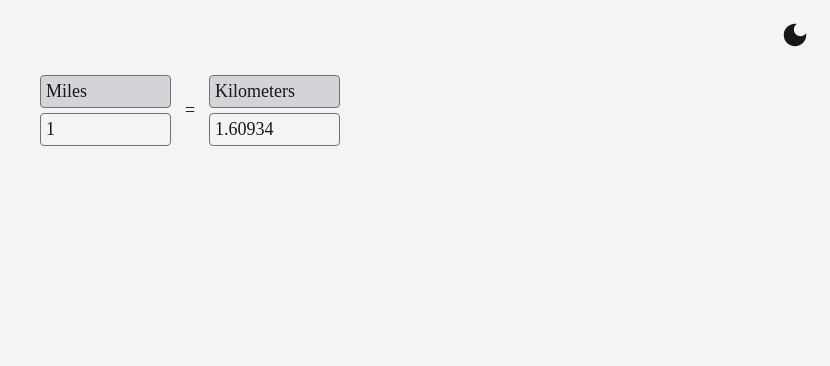
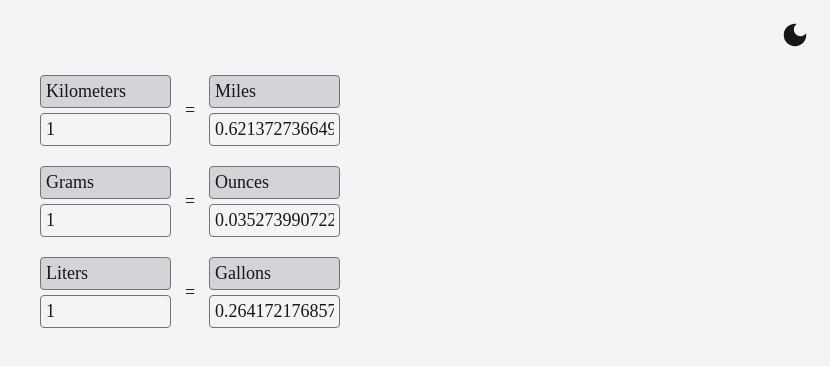
Before and after one commit to alexshenker/akulometrics, a React (Create React App) app: page / in a window 1280 px wide. Shown: the top 366 px of the page, without its empty margins (450-1280 px from the left). Built offline with nearby package versions, Linux system fonts and the light colour scheme.

Commit message:
converter was made generic and usable with all unit types - all converters applied to the root page

```diff
--- a/src/App.tsx
+++ b/src/App.tsx
@@ -3,15 +3,57 @@ import Header from "./components/Header/Header";
 import useTheme from "./utils/hooks/useTheme";
 import Converter from "./components/Converter/Converter";
 import "./global.css";
+import { useState } from "react";
+import { Distance, distances } from "./utils/unitConversion/distance/type";
+import convert from "./utils/unitConversion/convert";
+import Stack from "./components/Stack";
+import { Mass, masses } from "./utils/unitConversion/mass/type";
+import { Volume, volumes } from "./utils/unitConversion/volume/type";
 
 const App = (): JSX.Element => {
   const t = useTheme();
+
+  const [distanceType1, setDistanceType1] = useState<Distance>("km");
+  const [distanceType2, setDistanceType2] = useState<Distance>("mi");
+
+  const [massType1, setMassType1] = useState<Mass>("g");
+  const [massType2, setMassType2] = useState<Mass>("oz");
+
+  const [volumeType1, setVolumeType1] = useState<Volume>("L");
+  const [volumeType2, setVolumeType2] = useState<Volume>("gal");
 
   return (
     <div className={style.app} data-theme={t.theme}>
       <Header />
 
-      <Converter />
+      <Stack gap="20px">
+        <Converter
+          type1={distanceType1}
+          type2={distanceType2}
+          setType1={setDistanceType1}
+          setType2={setDistanceType2}
+          converter={convert.distance}
+          options={distances}
+        />
+
+        <Converter
+          type1={massType1}
+          type2={massType2}
+          setType1={setMassType1}
+          setType2={setMassType2}
+          converter={convert.mass}
+          options={masses}
+        />
+
+        <Converter
+          type1={volumeType1}
+          type2={volumeType2}
+          setType1={setVolumeType1}
+          setType2={setVolumeType2}
+          converter={convert.volume}
+          options={volumes}
+        />
+      </Stack>
     </div>
   );
 };
--- a/src/components/Converter/Converter.tsx
+++ b/src/components/Converter/Converter.tsx
@@ -1,24 +1,34 @@
 import { useCallback, useState } from "react";
-import { Distance, distances } from "../../utils/unitConversion/distance/type";
+import { Distance } from "../../utils/unitConversion/distance/type";
 import stringToNum from "../../utils/stringToNum";
-import convert from "../../utils/unitConversion/convert";
+import { Converter as ConverterFunc } from "../../utils/unitConversion/convert";
 import Row from "../Row";
 import Stack from "../Stack";
 import Dropdown from "../Dropdown/Dropdown";
 import Input from "../Input/Input";
 import unitToLabel from "../../utils/unitConversion/unitToLabel";
+import { Mass } from "../../utils/unitConversion/mass/type";
+import { Volume } from "../../utils/unitConversion/volume/type";
 
-const Converter = (): JSX.Element => {
-  const [type1, setType1] = useState<Distance>("mi");
+interface Props<T extends Distance | Mass | Volume> {
+  type1: T;
+  type2: T;
+  setType1: (t: T) => void;
+  setType2: (t: T) => void;
+  converter: Record<T, ConverterFunc<T>>;
+  options: readonly T[];
+}
+
+const Converter = <T extends Distance | Mass | Volume>(
+  props: Props<T>,
+): JSX.Element => {
   const [units1, setUnits1] = useState<string>("1");
-
-  const [type2, setType2] = useState<Distance>("km");
   const [units2, setUnits2] = useState<string>(
     (() => {
       const numeric = stringToNum(units1);
       return numeric === null
         ? ""
-        : `${convert.distance[type1](numeric).to(type2)}`;
+        : `${props.converter[props.type1](numeric).to(props.type2)}`;
     })(),
   );
 
@@ -29,21 +39,29 @@ const Converter = (): JSX.Element => {
 
   const updateUnits1 = useCallback(
     (newUnits: string) => {
+      if (newUnits === "") {
+        return reset();
+      }
+
       const numeric = stringToNum(newUnits);
 
       if (numeric === null) {
-        return reset();
+        return;
       }
 
       setUnits1(newUnits);
 
-      setUnits2(`${convert.distance[type1](numeric).to(type2)}`);
+      setUnits2(`${props.converter[props.type1](numeric).to(props.type2)}`);
     },
-    [type1, type2],
+    [props.converter, props.type1, props.type2],
   );
 
   const updateUnits2 = useCallback(
     (newUnits: string) => {
+      if (newUnits === "") {
+        return reset();
+      }
+
       const numeric = stringToNum(newUnits);
 
       if (numeric === null) {
@@ -52,73 +70,75 @@ const Converter = (): JSX.Element => {
 
       setUnits2(newUnits);
 
-      setUnits1(`${convert.distance[type2](numeric).to(type1)}`);
+      setUnits1(`${props.converter[props.type2](numeric).to(props.type1)}`);
     },
-    [type1, type2],
+    [props.converter, props.type1, props.type2],
   );
 
   const updateType1 = useCallback(
-    (newType: Distance) => {
-      if (type1 === newType) {
+    (newType: T) => {
+      if (props.type1 === newType) {
         return;
       }
 
-      setType1(newType);
+      props.setType1(newType);
 
       const numeric = stringToNum(units1);
 
       if (numeric === null) {
-        return reset();
+        return;
       }
 
-      setUnits2(`${convert.distance[newType](numeric).to(type2)}`);
+      setUnits2(`${props.converter[newType](numeric).to(props.type2)}`);
     },
-    [type1, units1, type2],
+    [props, units1],
   );
 
   const updateType2 = useCallback(
-    (newType: Distance) => {
-      if (type2 === newType) {
+    (newType: T) => {
+      if (props.type2 === newType) {
         return;
       }
 
-      setType2(newType);
+      props.setType2(newType);
 
       const numeric = stringToNum(units2);
 
       if (numeric === null) {
-        return reset();
+        return;
       }
 
-      setUnits1(`${convert.distance[newType](numeric).to(type1)}`);
+      setUnits1(`${props.converter[newType](numeric).to(props.type1)}`);
     },
-    [type1, units2, type2],
+    [props, units2],
   );
 
   return (
     <div style={{ width: "300px", margin: "auto" }}>
-      <Row justifyContent="space-between" gap="14px" alignItems="center">
+      <Row justifyContent="space-between" gap="14px">
         <Stack gap="5px">
           <Dropdown
-            value={{ label: unitToLabel[type1], unit: type1 }}
-            options={distances.map((d) => ({
+            value={{ label: unitToLabel[props.type1], unit: props.type1 }}
+            options={props.options.map((d) => ({
               label: unitToLabel[d],
               unit: d,
             }))}
-            onChange={(d) => updateType1(d?.unit ?? type1)}
+            onChange={(d) => updateType1(d?.unit ?? props.type1)}
           />
 
           <Input value={units1} onChange={updateUnits1} />
         </Stack>
-        =
+
+        <div style={{ margin: "auto" }}>=</div>
+
         <Stack gap="5px">
           <Dropdown
-            value={{ label: unitToLabel[type2], unit: type2 }}
-            options={distances.map((d) => ({
+            value={{ label: unitToLabel[props.type2], unit: props.type2 }}
+            options={props.options.map((d) => ({
               label: unitToLabel[d],
               unit: d,
             }))}
-            onChange={(o) => updateType2(o?.unit ?? type2)}
+            onChange={(o) => updateType2(o?.unit ?? props.type2)}
           />
 
           <Input value={units2} onChange={updateUnits2} />
--- a/src/components/Dropdown/Dropdown.module.css
+++ b/src/components/Dropdown/Dropdown.module.css
@@ -13,11 +13,15 @@
   background-color: var(--surface);
 }
 
-.menu {
+.menuContainer {
   position: absolute;
   box-sizing: border-box;
+  width: 100%;
+  z-index: 999;
+}
+
+.menu {
   border: var(--input-border);
-  width: 100%;
   border-radius: var(--input-border-radius);
   background-color: var(--surface);
 }
--- a/src/components/Dropdown/Dropdown.tsx
+++ b/src/components/Dropdown/Dropdown.tsx
@@ -23,8 +23,9 @@ const Dropdown = <T extends Option>(props: Props<T>): JSX.Element => {
       </div>
 
       {showMenu && (
-        <>
-          <Space height={"3px"} />
+        <div className={styles.menuContainer}>
+          <Space height="3px" />
+
           <div className={styles.menu}>
             {props.options.length === 0 && (
               <div className={styles.option}>Empty</div>
@@ -45,7 +46,7 @@ const Dropdown = <T extends Option>(props: Props<T>): JSX.Element => {
               );
             })}
           </div>
-        </>
+        </div>
       )}
     </div>
   );
```
